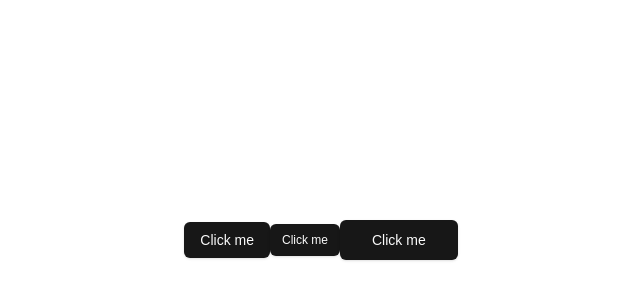
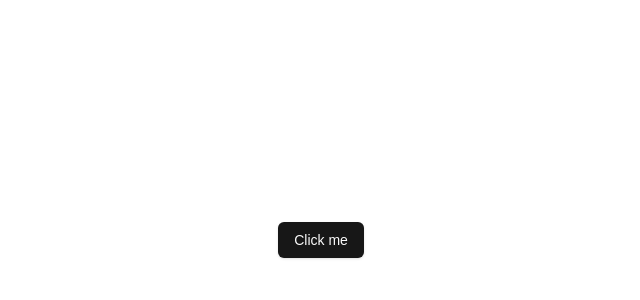
Before and after one commit to simonherve/GoogleDocsClone, a Next.js app: page / in a window 1280 px wide. Shown: the part 160-460 px from the top of the page, without its empty margins (319-959 px from the left). Built offline with nearby package versions, Linux system fonts and the light colour scheme.

Commit message:
remove buttons

```diff
--- a/src/app/page.tsx
+++ b/src/app/page.tsx
@@ -7,12 +7,6 @@ const Home = () => {
       <Button>
         Click me
       </Button>
-      <Button size={"sm"}>
-        Click me
-      </Button>
-      <Button size={"lg"}>
-        Click me
-      </Button>
     </div>
   );
 }
```
